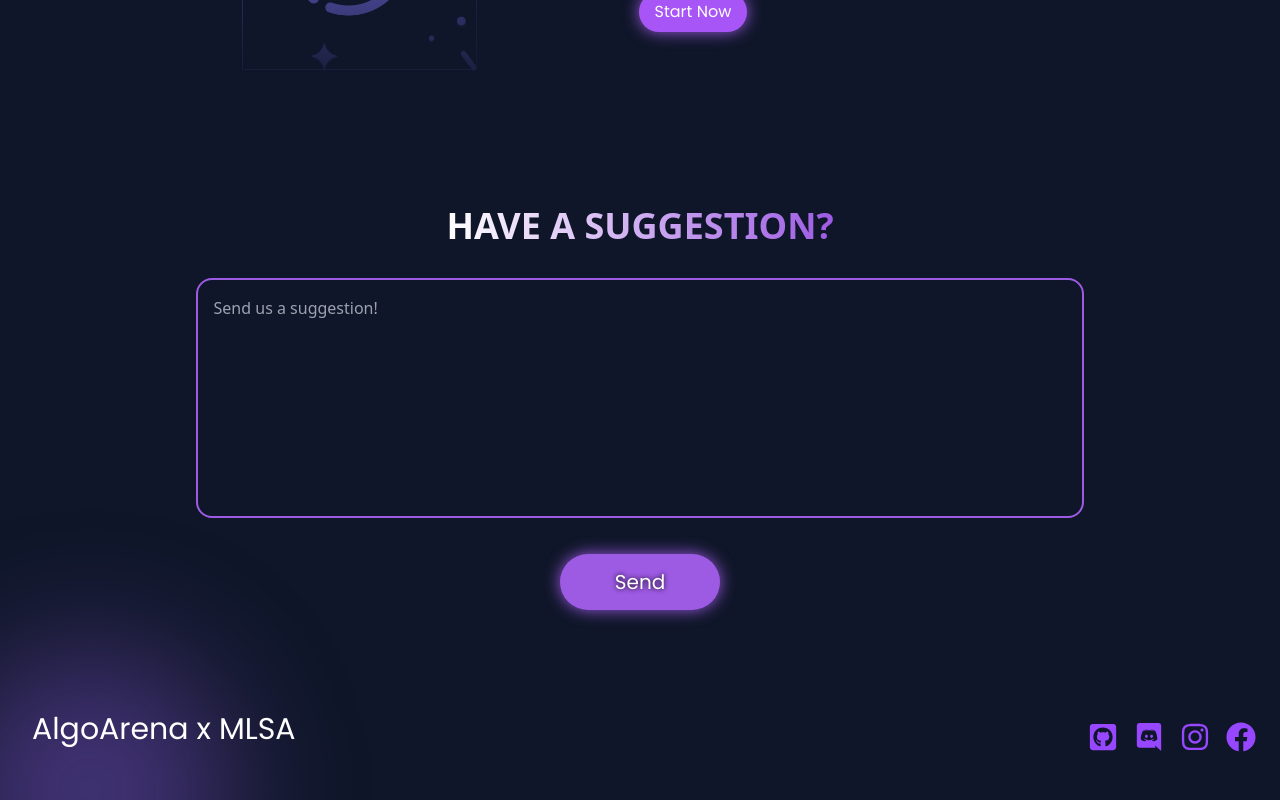
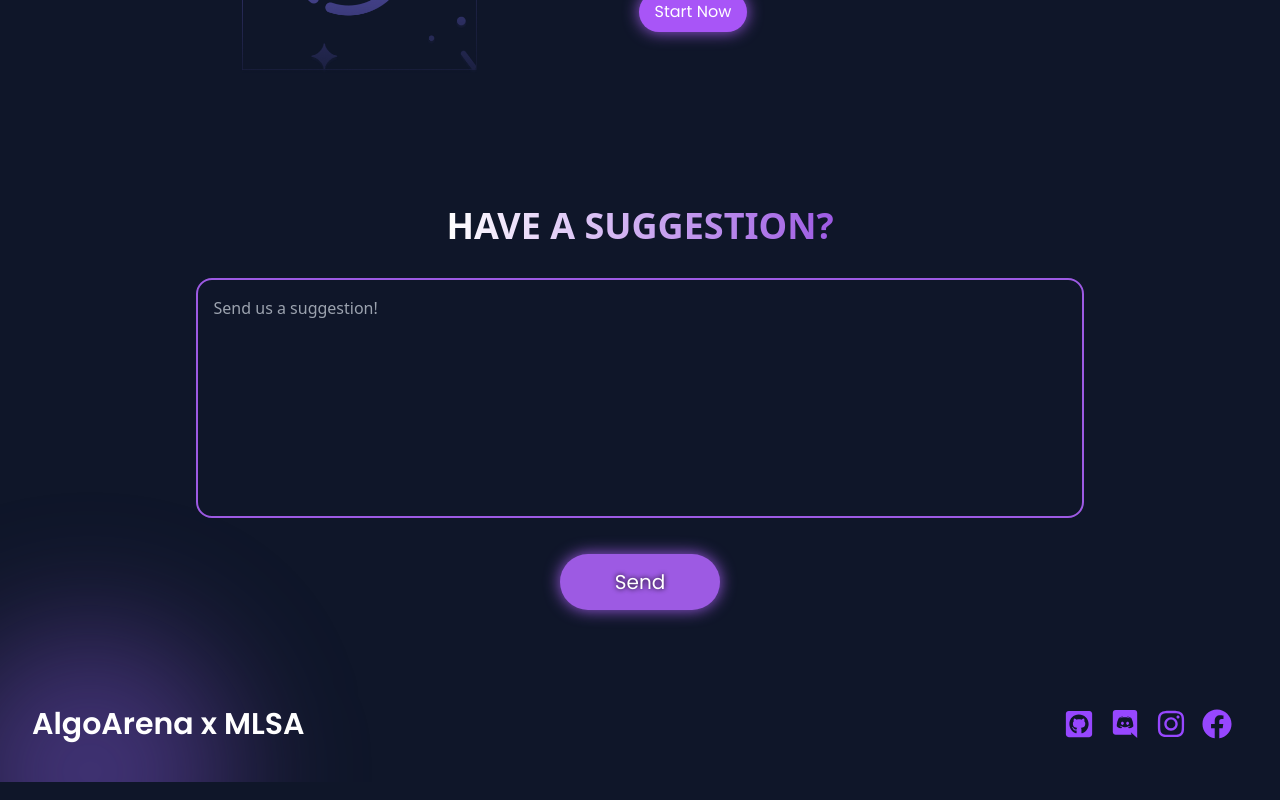
Before and after one commit to MLSAKIIT/AlgoArena, a Next.js app: page / in a window 1280 px wide. Shown: the part 1903-2703 px from the top of the page. Built offline with nearby package versions, Linux system fonts and the light colour scheme.

Commit message:
fixed footer margin and padding

```diff
--- a/src/components/footer/Socials.jsx
+++ b/src/components/footer/Socials.jsx
@@ -1,16 +1,14 @@
-import { IoLogoDiscord } from "react-icons/io5";
-import { FaGithubSquare, FaInstagram, FaFacebook } from "react-icons/fa";
+import {IoLogoDiscord} from "react-icons/io5";
+import {FaGithubSquare, FaInstagram, FaFacebook} from "react-icons/fa";
 import "../../app/globals.css";
 import GradientImg from "./GradientImg";
 
 const Socials = () => {
     return (
-    <div className="relative flex flex-col bottom-0 sm:flex-row justify-between w-full items-center box-border mt-24 ">
+        <div className="relative flex flex-col bottom-0 sm:flex-row justify-between w-screen items-center box-border mt-24 ">
             <GradientImg />
-      <div className="mb-4 sm:mb-12 sm:pl-8 text-white sm:text-3xl text-2xl z-10 text-center">
-        AlgoArena x MLSA
-      </div>
-      <div className="flex text-[#9747ff] sm:mb-12 m-4">
+            <div className="mb-4 sm:mb-10 sm:pl-8 text-white sm:text-3xl text-xl z-10 text-center font-semibold">AlgoArena x MLSA</div>
+            <div className="flex text-[#9747ff] sm:mb-10 sm:mr-10 mr-4">
                 <div className="icons mx-2 hover:text-white cursor-pointer active:scale-95">
                     <a href="#">
                         <FaGithubSquare size={30} />
```
Lines whose indentation alone changed are shown as unchanged.
